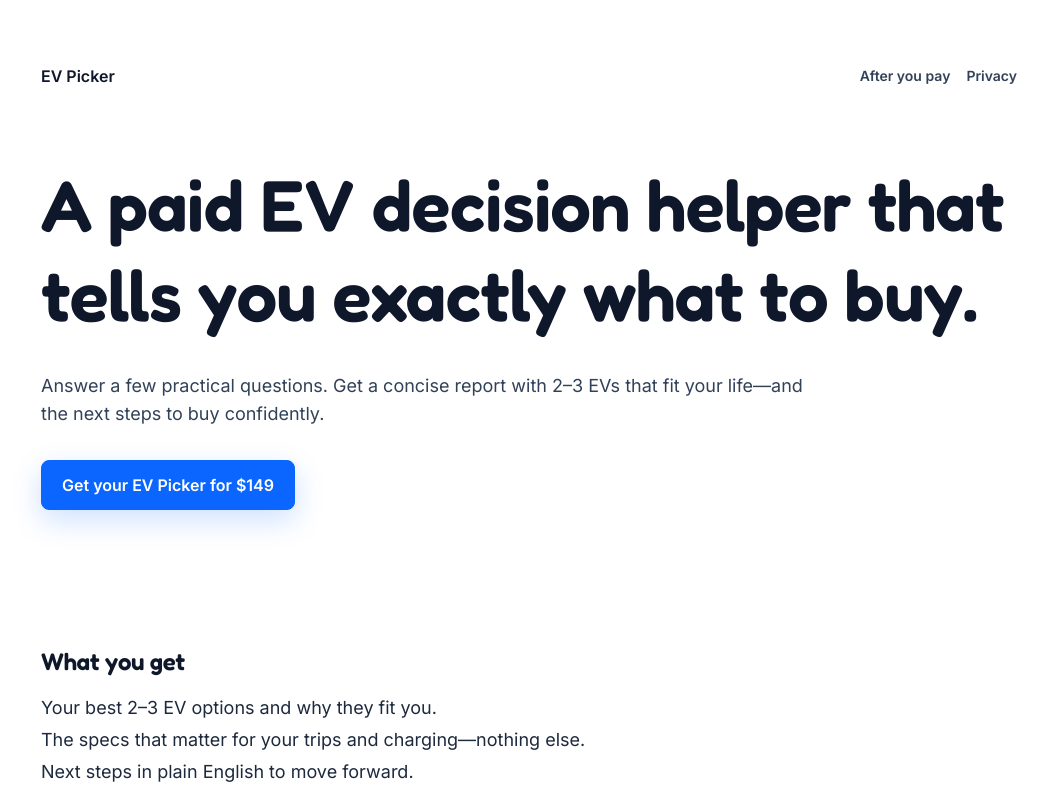
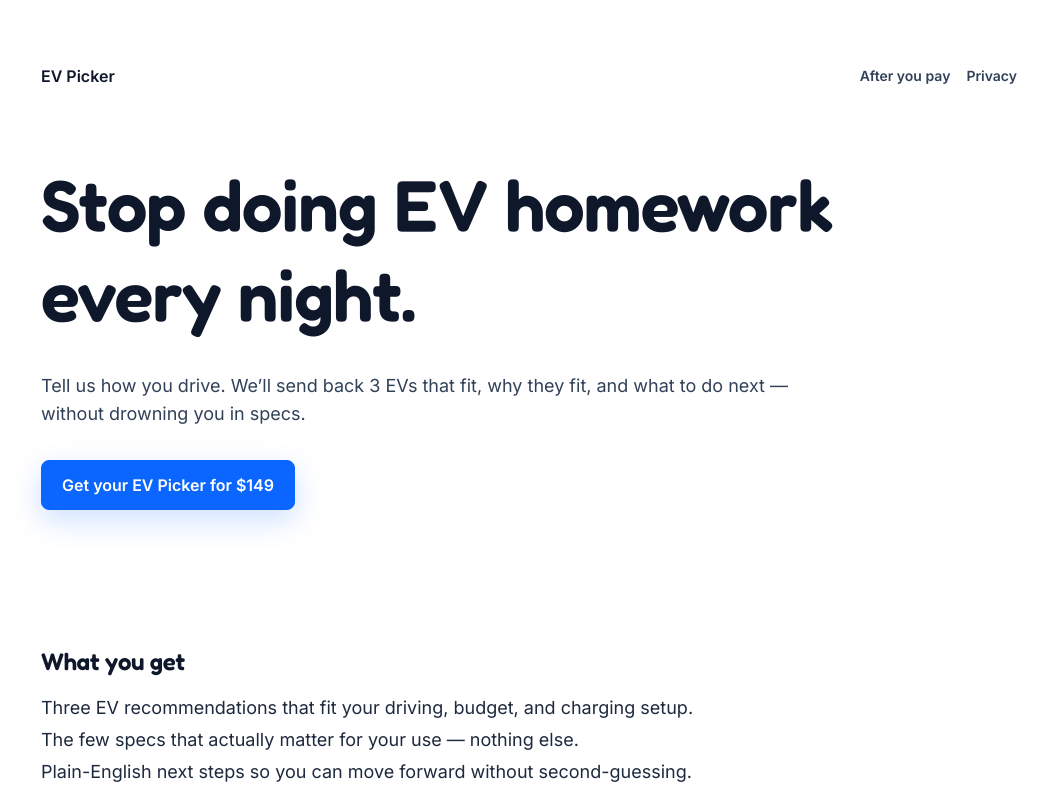
Before and after one commit to Stoikyo/EV-Picker, a Next.js app: page / in a window 1280 px wide. Shown: the top 800 px of the page, without its empty margins (111-1158 px from the left). Built offline with nearby package versions, Linux system fonts and the light colour scheme.

Commit message:
copy: update hero and what-you-get messaging

```diff
--- a/src/app/page.tsx
+++ b/src/app/page.tsx
@@ -16,11 +16,11 @@ export default function Home() {
 
         <div className="space-y-8 pt-6">
           <h1 className="text-5xl font-semibold leading-tight sm:text-6xl md:text-7xl">
-            A paid EV decision helper that tells you exactly what to buy.
+            Stop doing EV homework every night.
           </h1>
           <p className="max-w-3xl text-lg text-slate-700">
-            Answer a few practical questions. Get a concise report with 2–3 EVs that fit your life—and the next steps
-            to buy confidently.
+            Tell us how you drive. We’ll send back 3 EVs that fit, why they fit, and what to do next — without drowning
+            you in specs.
           </p>
           <a className="btn btn-primary w-fit" href="/get-your-ev-picker">
             Get your EV Picker for $149
@@ -35,9 +35,9 @@ export default function Home() {
             What you get
           </h2>
           <div className="space-y-1 text-lg text-slate-800">
-            <p>Your best 2–3 EV options and why they fit you.</p>
-            <p>The specs that matter for your trips and charging—nothing else.</p>
-            <p>Next steps in plain English to move forward.</p>
+            <p>Three EV recommendations that fit your driving, budget, and charging setup.</p>
+            <p>The few specs that actually matter for your use — nothing else.</p>
+            <p>Plain-English next steps so you can move forward without second-guessing.</p>
           </div>
         </section>
 
```
